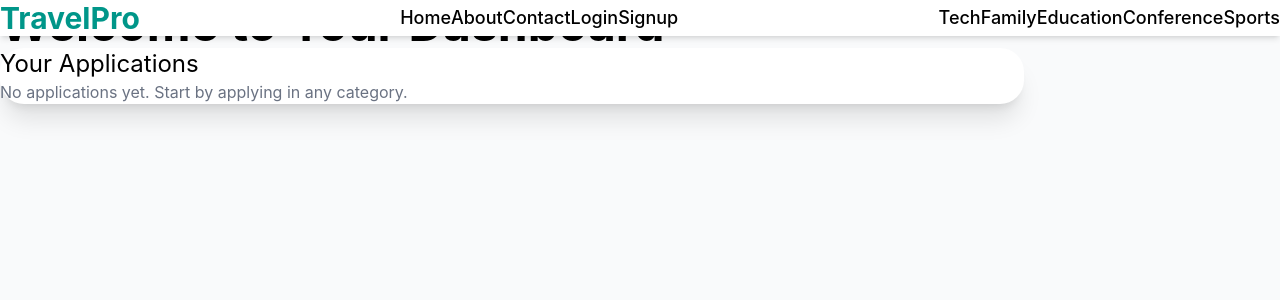
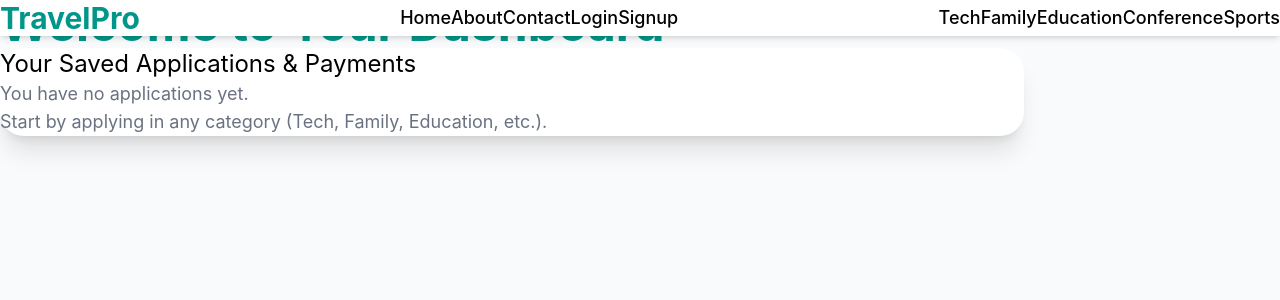
Before and after one commit to Immortallex/travel-pro, a React (Vite) app in the folder frontend/: page /dashboard in a window 1280 px wide. Shown: the top 300 px of the page. Built offline with nearby package versions, Linux system fonts and the light colour scheme; sample sign-in values are in the browser's storage.

Commit message:
FINAL FIX - correct index.html + App.jsx + Dashboard

```diff
--- a/frontend/src/pages/Dashboard.jsx
+++ b/frontend/src/pages/Dashboard.jsx
@@ -2,10 +2,13 @@ function Dashboard() {
   return (
     <div className="min-h-screen bg-gray-50 py-12">
       <div className="max-w-5xl mx-auto px-8">
-        <h1 className="text-5xl font-bold mb-8">Welcome to Your Dashboard</h1>
-        <div className="bg-white p-12 rounded-3xl shadow-xl">
-          <p className="text-2xl mb-8">Your Applications</p>
-          <div className="text-gray-500">No applications yet. Start by applying in any category.</div>
+        <h1 className="text-5xl font-bold text-teal-600 mb-8">Welcome to Your Dashboard</h1>
+        <div className="bg-white rounded-3xl shadow-xl p-10">
+          <p className="text-2xl mb-6">Your Saved Applications &amp; Payments</p>
+          <div className="text-gray-500 text-lg">
+            You have no applications yet.<br />
+            Start by applying in any category (Tech, Family, Education, etc.).
+          </div>
         </div>
       </div>
     </div>
```
